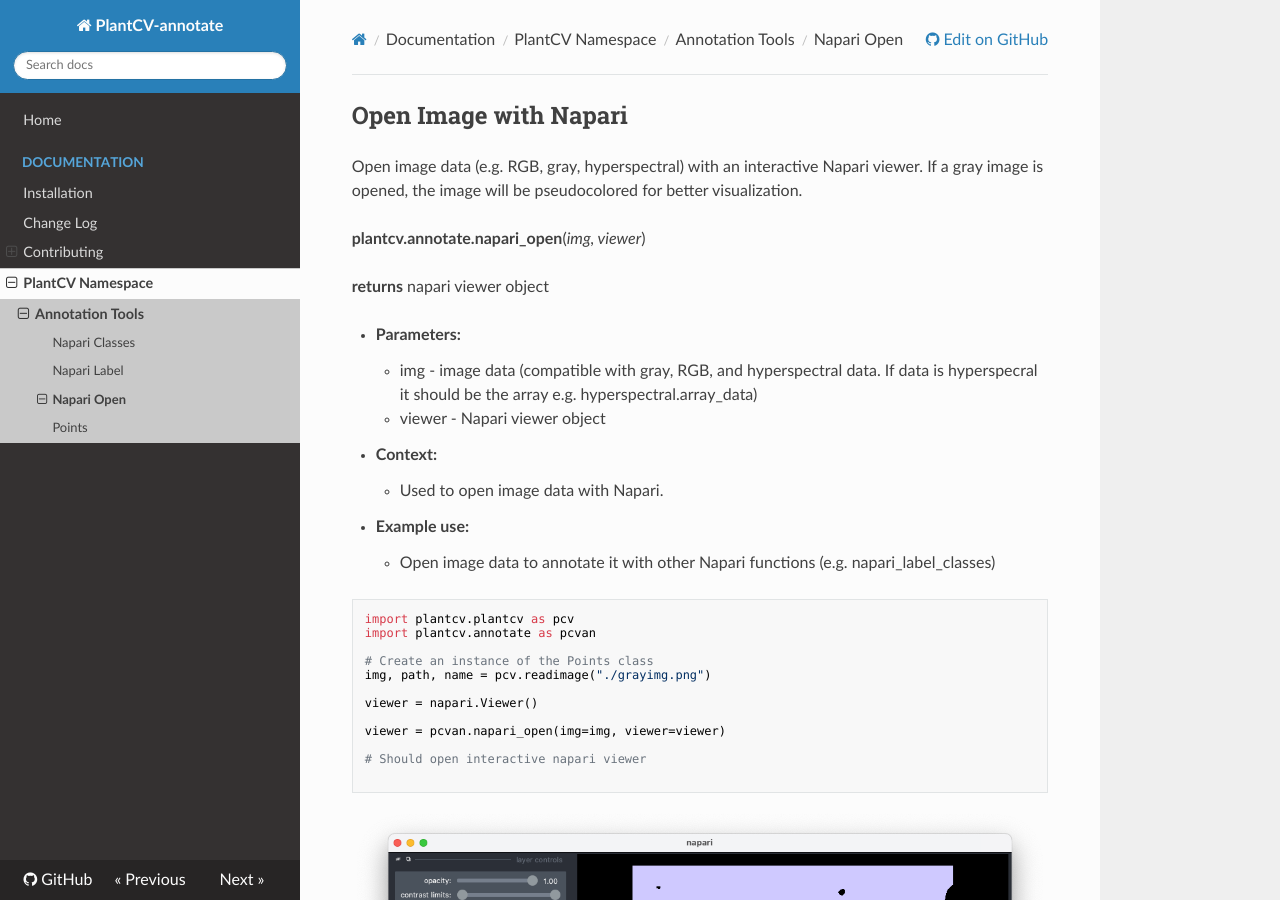
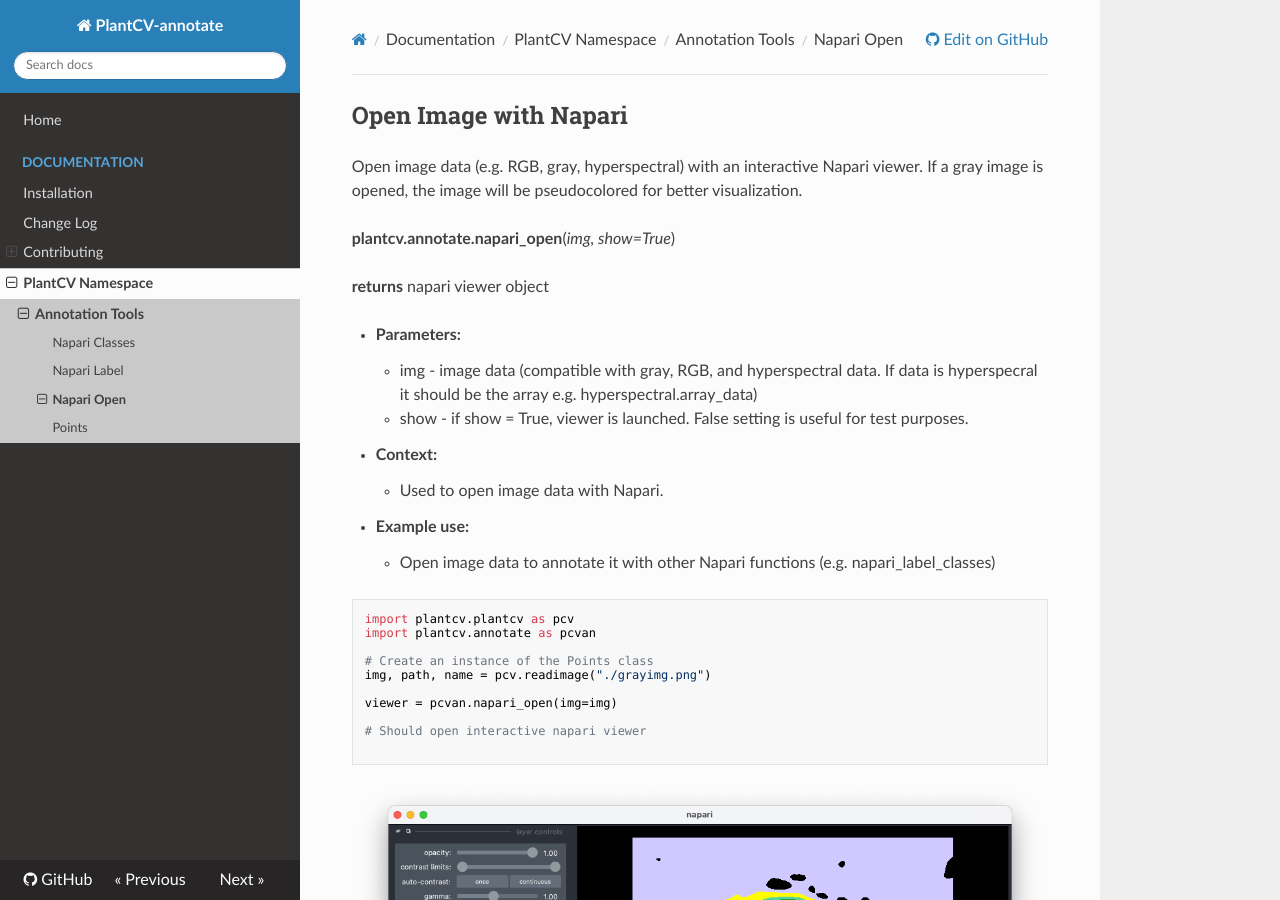
Before and after one commit to danforthcenter/plantcv-annotate, an MkDocs documentation site: the page built from docs/napari_open.md, in a window 1280 px wide and 900 px high. Built offline with MkDocs 1.6.1, drawn with Linux system fonts in a browser that asks for light colours; nearby versions of some CDN libraries.

Commit message:
refactoring to add show as an option

```diff
--- a/docs/napari_open.md
+++ b/docs/napari_open.md
@@ -2,13 +2,13 @@
 
 Open image data (e.g. RGB, gray, hyperspectral) with an interactive Napari viewer. If a gray image is opened, the image will be pseudocolored for better visualization.
 
-**plantcv.annotate.napari_open**(*img, viewer*)
+**plantcv.annotate.napari_open**(*img, show=True*)
 
 **returns** napari viewer object
 
 - **Parameters:**
     - img - image data (compatible with gray, RGB, and hyperspectral data. If data is hyperspecral it should be the array e.g. hyperspectral.array_data)
-    - viewer - Napari viewer object
+    - show - if show = True, viewer is launched. False setting is useful for test purposes.
 
 - **Context:**
     - Used to open image data with Napari.
@@ -24,9 +24,7 @@
 # Create an instance of the Points class
 img, path, name = pcv.readimage("./grayimg.png")
 
-viewer = napari.Viewer()
-
-viewer = pcvan.napari_open(img=img, viewer=viewer)
+viewer = pcvan.napari_open(img=img)
 
 # Should open interactive napari viewer
 
```
Also changed, not shown: docs/napari_classes.md (+1 -3 lines), docs/napari_label_classes.md (+3 -4 lines), 4 other files.
